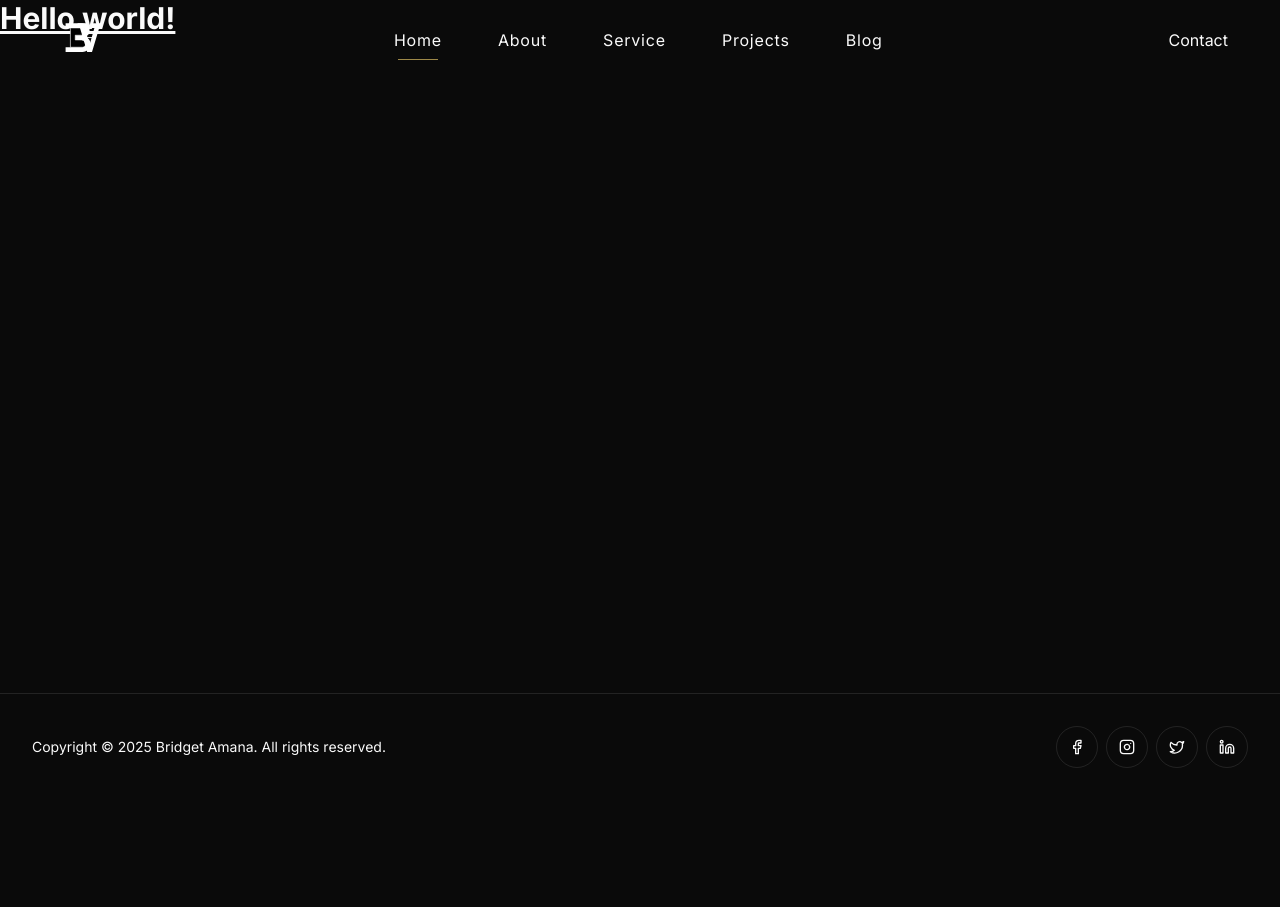
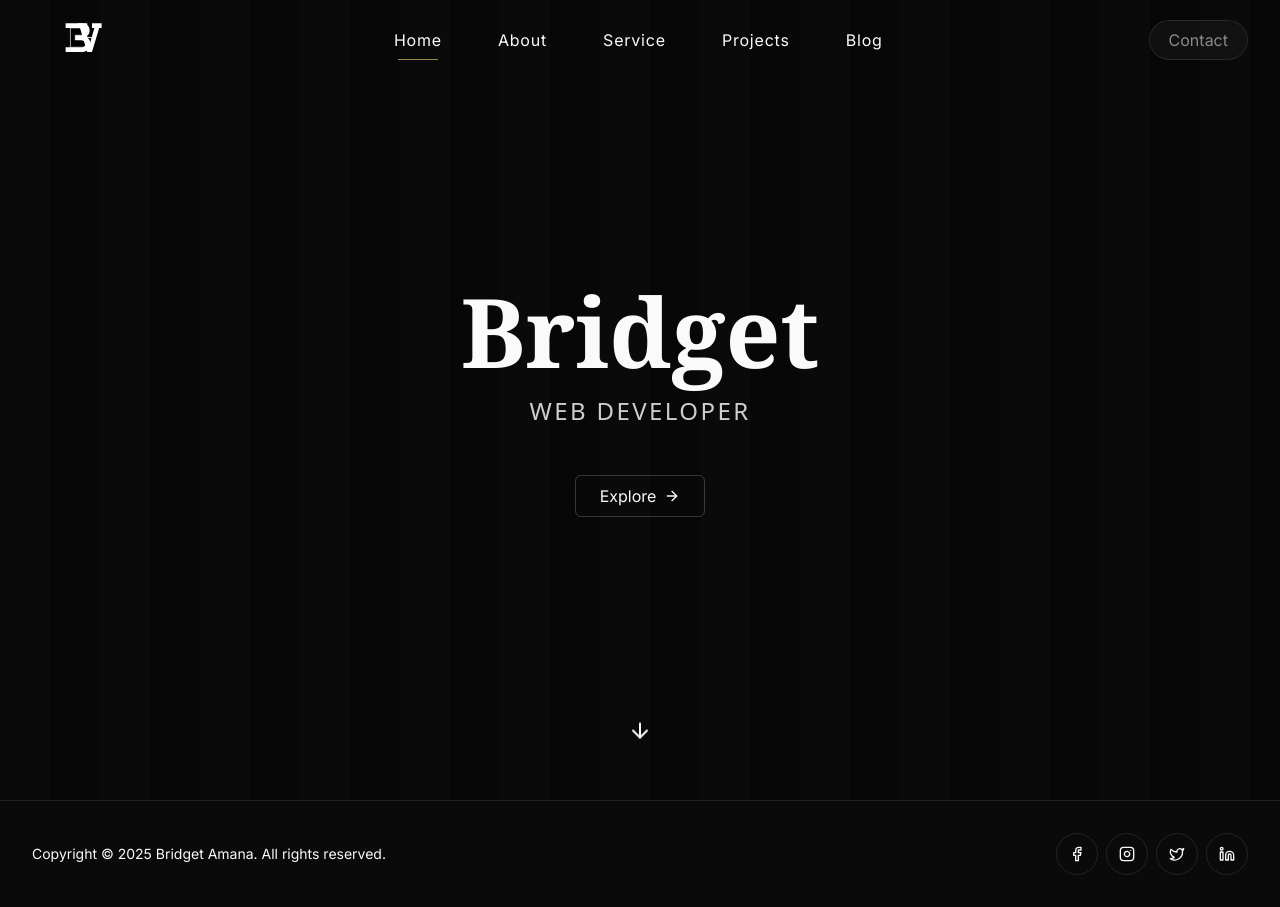
Before and after one commit to Bridgetamana/portfolio-v2, a Next.js app: page / in a window 1280 px wide. Before the commit the page ends 800 px from the top, so only its background shows below. Built offline with nearby package versions, Linux system fonts and the light colour scheme; a web font is replaced by a local one.

Commit message:
add scroll navigation and update layout with new components

```diff
--- a/src/app/layout.js
+++ b/src/app/layout.js
@@ -1,14 +1,18 @@
+"use client"
 import Header from "@/components/Header";
-import {Playfair} from "next/font/google";
+import { Playfair } from "next/font/google";
 import { Inter } from "next/font/google";
 import "./globals.css";
 import Footer from "@/components/Footer";
+import ScrollArrow from "@/components/ScrollArrow";
+import { useEffect } from "react";
+import { usePathname } from "next/navigation";
 
 const playfair = Playfair({
   subsets: ["latin"],
   variable: "--font-playfair",
   display: "swap",
-  weight: ["400","500", "600", "700"],
+  weight: ["400", "500", "600", "700"],
   style: ["normal", "italic"],
   preload: true,
   fallback: ["system-ui", "sans-serif"],
@@ -24,12 +28,12 @@ const inter = Inter({
   fallback: ["system-ui", "sans-serif"],
 });
 
-export const metadata = {
-  title: "Create Next App",
-  description: "Generated by create next app",
-};
+export default function RootLayout({ children }) {
+  const pathname = usePathname();
+  useEffect(() => {
+    window.scrollTo(0, 0);
+  }, [pathname]);
 
-export default function RootLayout({ children }) {
   return (
     <html lang="en" className={inter.className}>
       <body className="min-h-screen flex flex-col bg-background text-foreground">
@@ -38,6 +42,7 @@ export default function RootLayout({ children }) {
           {children}
         </main>
         <Footer />
+        <ScrollArrow position={pathname === '/' ? 'center' : 'bottom-left'} />
       </body>
     </html>
   );
--- a/src/app/page.js
+++ b/src/app/page.js
@@ -1,9 +1,24 @@
-import Image from "next/image";
+"use client";
+import Link from "next/link";
+import { ArrowRight } from "lucide-react";
 
 export default function Home() {
   return (
-    <div>
-      <h1 className="text-3xl font-bold underline">Hello world!</h1>
+    <div className="flex flex-col stripe-bg">
+      <div className="min-h-screen flex flex-col items-center justify-center px-6 relative">
+        <div className="text-center animate-fade-in">
+          <h1 className="font-serif text-6xl sm:text-7xl md:text-8xl font-bold mb-4">
+            Bridget
+          </h1>
+          <h2 className="font-sans text-xl md:text-2xl tracking-widest text-white/80 mb-12">
+            WEB DEVELOPER
+          </h2>
+          <Link href="/about" className="inline-flex items-center space-x-2 button-outline">
+            <span>Explore</span>
+            <ArrowRight className="w-4 h-4" />
+          </Link>
+        </div>
+      </div>
     </div>
   );
 }
--- a/src/components/Header.jsx
+++ b/src/components/Header.jsx
@@ -57,7 +57,7 @@ export default function Header() {
           </div>
           <Link
             href="/contact"
-            className="relative z-10 px-5 py-2 font-light hover:text-gold transition-colors"
+            className="relative z-10 px-5 py-2 font-light transition-colors cutout-button"
           >
             Contact
           </Link>
--- /dev/null
+++ b/src/components/ScrollArrow.jsx
@@ -0,0 +1,31 @@
+"use client";
+import { ArrowDown } from "lucide-react";
+import { usePathname } from "next/navigation";
+import { useScrollNavigation } from "@/hooks/useScrollNavigation";
+
+const ScrollArrow = ({ position = "bottom-left" }) => {
+  const { navigateToNextPage } = useScrollNavigation();
+  const pathname = usePathname();
+
+  const arrowPosition = pathname === "/" ? position : "bottom-left";
+
+  return (
+    <div
+      className={`fixed ${
+        arrowPosition === "center"
+          ? "bottom-12 left-1/2 transform -translate-x-1/2"
+          : "bottom-12 left-12"
+      } z-10`}
+    >
+      <button
+        onClick={navigateToNextPage}
+        className="animate-bounce bg-secondary/50 p-2 rounded-full transition-all duration-300 hover:bg-accent/50"
+        aria-label="Scroll to next page"
+      >
+        <ArrowDown className="h-6 w-6" />
+      </button>
+    </div>
+  );
+};
+
+export default ScrollArrow;
--- /dev/null
+++ b/src/hooks/useScrollNavigation.jsx
@@ -0,0 +1,101 @@
+"use client";
+import { useEffect, useState } from "react";
+import { useRouter, usePathname } from "next/navigation";
+
+const ROUTES = ["/", "/about", "/service", "/projects", "/blog", "/contact"];
+
+export const useScrollNavigation = () => {
+  const router = useRouter();
+  const pathname = usePathname();
+  const [isNavigating, setIsNavigating] = useState(false);
+  const [lastScrollTime, setLastScrollTime] = useState(0);
+  const [touchStartY, setTouchStartY] = useState(null);
+
+  useEffect(() => {
+    const handleWheel = (event) => {
+      const now = Date.now();
+      if (now - lastScrollTime < 1000 || isNavigating) {
+        return;
+      }
+      setLastScrollTime(now);
+      const currentIndex = ROUTES.indexOf(pathname);
+      if (currentIndex === -1) return;
+
+      if (event.deltaY > 0) {
+        if (currentIndex < ROUTES.length - 1) {
+          setIsNavigating(true);
+          router.push(ROUTES[currentIndex + 1]);
+          setTimeout(() => setIsNavigating(false), 1000);
+        }
+      } else if (event.deltaY < 0) {
+        if (currentIndex > 0) {
+          setIsNavigating(true);
+          router.push(ROUTES[currentIndex - 1]);
+          setTimeout(() => setIsNavigating(false), 1000);
+        }
+      }
+    };
+
+    const handleTouchStart = (e) => {
+      setTouchStartY(e.touches[0].clientY);
+    };
+
+    const handleTouchEnd = (e) => {
+      if (touchStartY === null) return;
+
+      const touchEndY = e.changedTouches[0].clientY;
+      const touchDiff = touchEndY - touchStartY;
+      if (Math.abs(touchDiff) < 50) return;
+      const now = Date.now();
+      if (now - lastScrollTime < 1000 || isNavigating) {
+        return;
+      }
+
+      setLastScrollTime(now);
+
+      const currentIndex = ROUTES.indexOf(pathname);
+      if (currentIndex === -1) return;
+
+      if (touchDiff < 0) {
+        if (currentIndex < ROUTES.length - 1) {
+          setIsNavigating(true);
+          router.push(ROUTES[currentIndex + 1]);
+          setTimeout(() => setIsNavigating(false), 1000);
+        }
+      } else {
+        if (currentIndex > 0) {
+          setIsNavigating(true);
+          router.push(ROUTES[currentIndex - 1]);
+          setTimeout(() => setIsNavigating(false), 1000);
+        }
+      }
+      setTouchStartY(null);
+    };
+
+    window.addEventListener("wheel", handleWheel);
+    window.addEventListener("touchstart", handleTouchStart);
+    window.addEventListener("touchend", handleTouchEnd);
+
+    return () => {
+      window.removeEventListener("wheel", handleWheel);
+      window.removeEventListener("touchstart", handleTouchStart);
+      window.removeEventListener("touchend", handleTouchEnd);
+    };
+  }, [pathname, router, lastScrollTime, isNavigating, touchStartY]);
+
+  const navigateToNextPage = () => {
+    const currentIndex = ROUTES.indexOf(pathname);
+    if (currentIndex < ROUTES.length - 1) {
+      router.push(ROUTES[currentIndex + 1]);
+    }
+  };
+
+  const navigateToPrevPage = () => {
+    const currentIndex = ROUTES.indexOf(pathname);
+    if (currentIndex > 0) {
+      router.push(ROUTES[currentIndex - 1]);
+    }
+  };
+
+  return { navigateToNextPage, navigateToPrevPage };
+};
```
